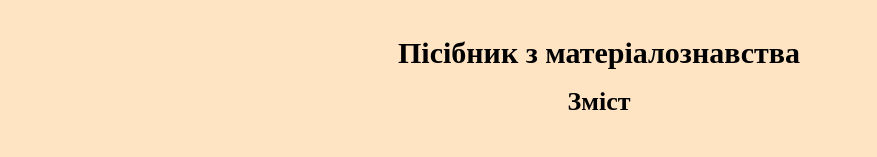
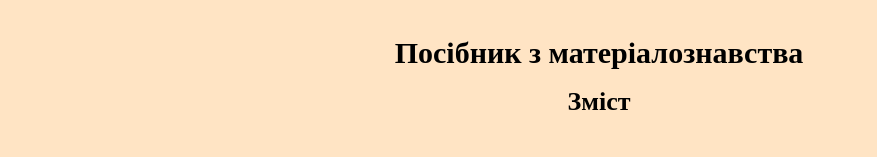
Before and after one commit to During-SunriSe/During-SunriSe.github.io, a plain HTML site: page index.html in a window 1280 px wide. Shown: the top 157 px of the page, without its empty margins (41-918 px from the left). Drawn offline with Linux system fonts and the light colour scheme.

Commit message:
orphografie

```diff
--- a/index.html
+++ b/index.html
@@ -9,7 +9,7 @@
   </head>
   <body>
     <div class="title">
-      <h1>Пісібник з матеріалознавства</h1>
+      <h1>Посібник з матеріалознавства</h1>
       <h2>Зміст</h2>
     </div>
     <div class="content">
```
